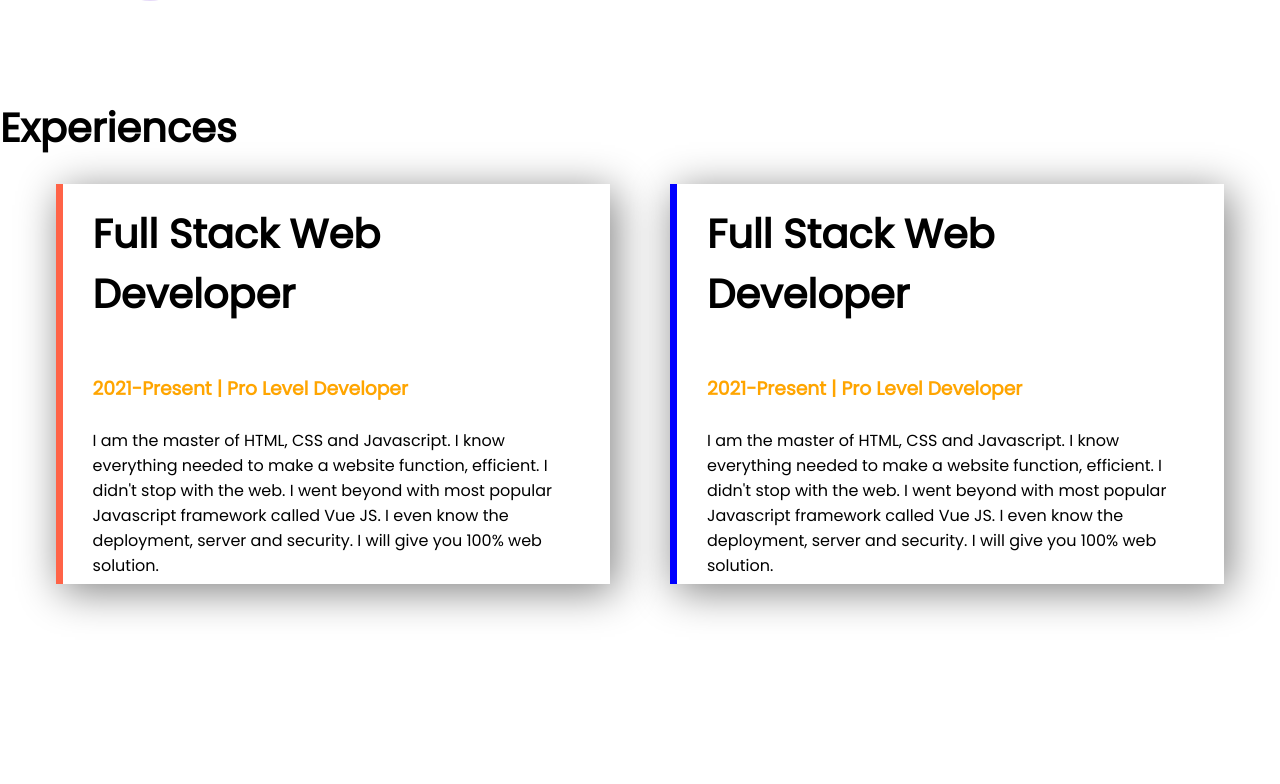
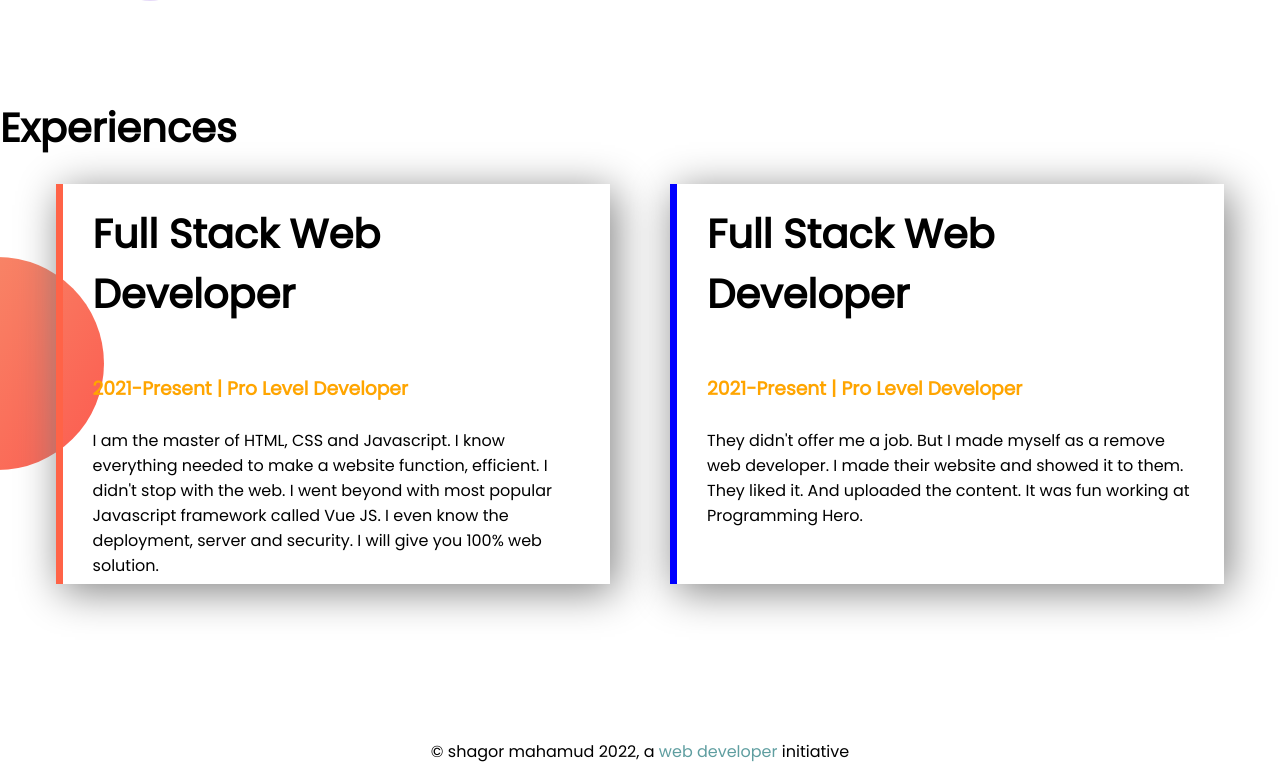
Before and after one commit to sagormahamud007/developer-potfolio, a plain HTML site: page index.html in a window 1280 px wide. Shown: the part 1100-1884 px from the top of the page. Before the commit the page ends 1779 px from the top, so only its background shows below. Drawn offline with Linux system fonts and the light colour scheme.

Commit message:
full-site

```diff
--- a/asstes/style.css
+++ b/asstes/style.css
@@ -90,6 +90,12 @@ section {
 }
 
 /* ---------------------- box-shedow-section-------------------- */
+.card-section {
+    background-image: url(../asstes/images/exp-bg.png);
+    background-repeat: no-repeat;
+    background-position: left;
+}
+
 .card-section .card-parrent {
     display: flex;
     padding: 2%;
@@ -112,13 +118,26 @@ section {
     border-left: 7px solid tomato;
     height: 400px;
     padding: 0px 10px;
+    margin-bottom: 40px;
 }
 
 .card-section .card-parrent .card .card-div {
     padding: 0px 20px;
+
 }
 
 .card-section h1 {
     font-size: 40px;
     margin-top: 20px;
 }
+
+/* ---------------------fotter-section------------------- */
+.fotter {
+    text-align: center;
+    padding: 20px 0;
+}
+
+.fotter a {
+    text-decoration: none;
+    color: cadetblue;
+}
--- a/index.html
+++ b/index.html
@@ -11,7 +11,7 @@
     <link rel="preconnect" href="https://fonts.gstatic.com" crossorigin>
     <link href="https://fonts.googleapis.com/css2?family=Open+Sans:ital,wght@1,700&family=Poppins&display=swap"
         rel="stylesheet">
-    <link rel="shortcut icon" href="./asstes/images/my-bg.png" type="image/x-icon">
+    <link rel="shortcut icon" href="./asstes/images/mahamud.png" type="image/x-icon">
     <link rel="stylesheet" href="./asstes/style.css">
 
 </head>
@@ -81,22 +81,19 @@
                         <div class="card-div">
                             <h1> Full Stack Web Developer</h1>
                             <h3>2021-Present | Pro Level Developer</h3>
-                            <p>I am the master of HTML, CSS and Javascript. I know everything needed to make a website
-                                function, efficient. I didn't stop with the web. I went beyond with most popular
-                                Javascript
-                                framework called Vue JS. I even know the deployment, server and security. I will give
-                                you
-                                100% web solution.</p>
+                            <p>They didn't offer me a job. But I made myself as a remove web developer. I made their
+                                website and showed it to them. They liked it. And uploaded the content. It was fun
+                                working at Programming Hero.</p>
                         </div>
-
                     </div>
                 </div>
             </div>
         </div>
     </section>
-
-
-
+    <!-- ----------------------fotter-section---------------------- -->
+    <div class="fotter">
+        <p>© shagor mahamud 2022, a <a href="https://github.com/sagormahamud007"> web developer</a> initiative</p>
+    </div>
 </body>
 
 </html>
```
